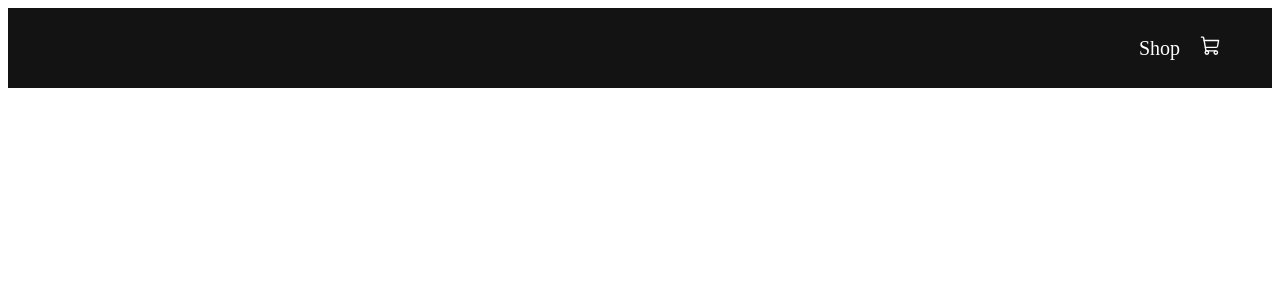
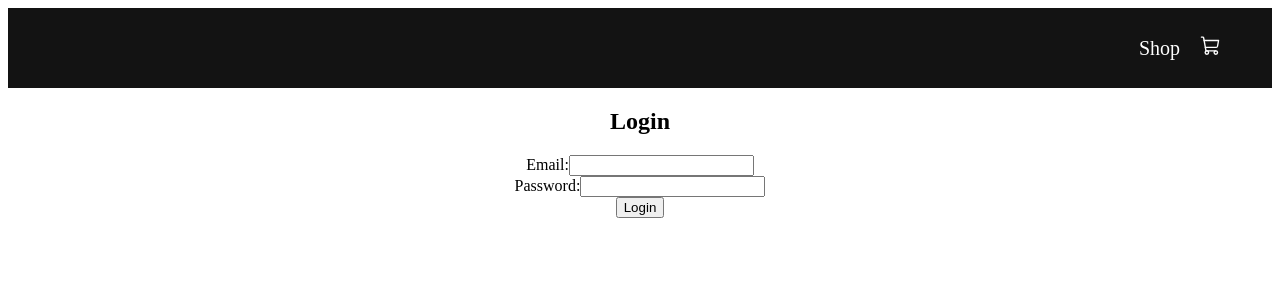
Before and after one commit to VarunRaj004/Ecommerce_Web, a React (Create React App) app in the folder ecommerce/: page /login in a window 1280 px wide. Before the commit this address had no page. Shown: the top 300 px of the page. Built offline with nearby package versions, Linux system fonts and the light colour scheme.

Commit message:
Add Server and Connected DB and Added Login Logic

```diff
--- a/ecommerce/package.json
+++ b/ecommerce/package.json
@@ -7,6 +7,7 @@
     "@testing-library/jest-dom": "^6.6.3",
     "@testing-library/react": "^16.3.0",
     "@testing-library/user-event": "^13.5.0",
+    "axios": "^1.10.0",
     "phosphor-react": "^1.4.1",
     "react": "^19.1.0",
     "react-dom": "^19.1.0",
--- a/ecommerce/src/App.js
+++ b/ecommerce/src/App.js
@@ -4,6 +4,7 @@ import { Navbar } from './components/navbar';
 import { Shop } from './pages/shop/shop';
 import {Cart} from './pages/cart/cart';
 import { ShopContextProvider } from './context/shopcontext';
+import { LoginForm } from './components/LoginForm';
 
 function App() {
   return (
@@ -12,6 +13,7 @@ function App() {
         <Router>
           <Navbar />
           <Routes>
+            <Route path="/login" element={<LoginForm/>} />
             <Route path="/" element ={<Shop />} />
             <Route path="/cart" element={<Cart />}/>
           </Routes>
--- /dev/null
+++ b/ecommerce/src/components/LoginForm.js
@@ -0,0 +1,39 @@
+import { useState } from 'react';
+import axios from 'axios';
+import { useNavigate } from 'react-router-dom';
+
+export const LoginForm = () => {
+  const [email, setEmail] = useState('');
+  const [password, setPassword] = useState('');
+  const navigate = useNavigate();
+
+  const handleSubmit = async (e) => {
+    e.preventDefault(); // Doen't let the form refresh
+    try {
+      const res = await axios.post(
+        'http://localhost:5000/api/auth/login',
+        { email, password },
+        { withCredentials: true } // Important for cookies/session
+      );
+      alert(res.data.message);
+      navigate('/');
+    } catch (err) {
+      alert(err.response?.data?.error || 'Login failed');
+    }
+  };
+
+  return (
+    <form onSubmit={handleSubmit} style={{ maxWidth: 400, margin: 'auto' }}>
+      <h2>Login</h2>
+      <div>
+        <label>Email:</label>
+        <input value={email} onChange={(e) => setEmail(e.target.value)} type="email" required />
+      </div>
+      <div>
+        <label>Password:</label>
+        <input value={password} onChange={(e) => setPassword(e.target.value)} type="password" required />
+      </div>
+      <button type="submit">Login</button>
+    </form>
+  );
+};
--- a/ecommerce/src/components/navbar.js
+++ b/ecommerce/src/components/navbar.js
@@ -7,7 +7,7 @@ export const Navbar = () => {
     return (
         <div className="navbar">
             <div className="links">
-                <Link to="/">Shop</Link>
+                <Link to="/shop">Shop</Link>
                 <Link to="/cart">
                 <ShoppingCart size = {22} />
                 </Link>
```
Also changed, not shown: 1 other file (tests, documents, lock files or other folders).
